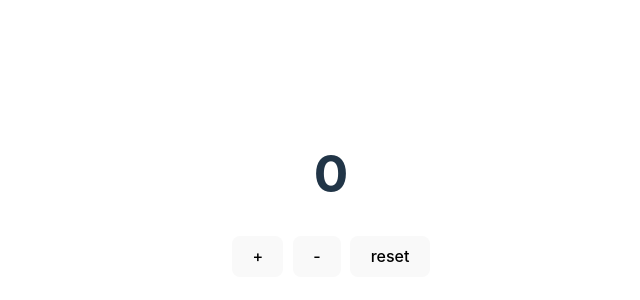
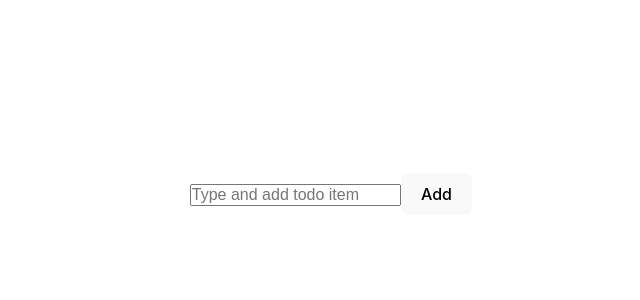
Before and after one commit to nuridinmohammad/create-react-app, a React (Vite) app: page / in a window 1280 px wide. Shown: the part 206-506 px from the top of the page, without its empty margins (309-949 px from the left). Built offline with nearby package versions, Linux system fonts and the light colour scheme.

Commit message:
todos app menggunakan hook useReducer dan useContext

```diff
--- a/src/App.jsx
+++ b/src/App.jsx
@@ -1,12 +1,14 @@
-import { useState } from "react";
 import "./App.css";
-import Counter from "./counter/Counter";
+import TodoList, { Provider, AddTodo } from "./todos/TodoList";
 
 function App() {
   return (
     <div className="App">
       <div className="card">
-        <Counter />
+        <Provider>
+          <AddTodo />
+          <TodoList />
+        </Provider>
       </div>
     </div>
   );
--- a/src/index.css
+++ b/src/index.css
@@ -1,3 +1,12 @@
+* {
+  padding: 0;
+  margin: 0;
+  box-sizing: border-box;
+  font-size: 100%;
+  outline: none;
+  list-style-type: none;
+}
+
 :root {
   font-family: Inter, system-ui, Avenir, Helvetica, Arial, sans-serif;
   line-height: 1.5;
--- /dev/null
+++ b/src/todos/TodoList.jsx
@@ -0,0 +1,115 @@
+import React from "react";
+
+const initialState = {
+  todoList: [],
+};
+
+const actions = {
+  ADD_TODO_ITEM: "ADD_TODO_ITEM",
+  REMOVE_TODO_ITEM: "REMOVE_TODO_ITEM",
+  TOGGLE_COMPLETED: "TOGGLE_COMPLETED",
+};
+
+const reducer = (state, action) => {
+  switch (action.type) {
+    case actions.ADD_TODO_ITEM:
+      return {
+        todoList: [
+          ...state.todoList,
+          {
+            id: new Date().valueOf(),
+            label: action.todoItemLabel,
+            completed: false,
+          },
+        ],
+      };
+    case actions.REMOVE_TODO_ITEM: {
+      const filteredTodoItem = state.todoList.filter(
+        (todoItem) => todoItem.id !== action.todoItemId
+      );
+      return { todoList: filteredTodoItem };
+    }
+    case actions.TOGGLE_COMPLETED: {
+      const updatedTodoList = state.todoList.map((todoItem) =>
+        todoItem.id === action.todoItemId
+          ? { ...todoItem, completed: !todoItem.completed }
+          : todoItem
+      );
+      return { todoList: updatedTodoList };
+    }
+    default:
+      return state;
+  }
+};
+
+const TodoListContext = React.createContext();
+
+export const Provider = ({ children }) => {
+  const [state, dispatch] = React.useReducer(reducer, initialState);
+
+  const value = {
+    todoList: state.todoList,
+    addTodoItem: (todoItemLabel) => {
+      dispatch({ type: actions.ADD_TODO_ITEM, todoItemLabel });
+    },
+    removeTodoItem: (todoItemId) => {
+      dispatch({ type: actions.REMOVE_TODO_ITEM, todoItemId });
+    },
+    markAsCompleted: (todoItemId) => {
+      dispatch({ type: actions.TOGGLE_COMPLETED, todoItemId });
+    },
+  };
+
+  return (
+    <TodoListContext.Provider value={value}>
+      {children}
+    </TodoListContext.Provider>
+  );
+};
+
+export const AddTodo = () => {
+  const [inputValue, setInputValue] = React.useState("");
+  const { addTodoItem } = React.useContext(TodoListContext);
+
+  return (
+    <>
+      <input
+        type="text"
+        value={inputValue}
+        placeholder={"Type and add todo item"}
+        onChange={(e) => setInputValue(e.target.value)}
+      />
+      <button
+        onClick={() => {
+          addTodoItem(inputValue);
+          setInputValue("");
+        }}>
+        Add
+      </button>
+    </>
+  );
+};
+
+const TodoList = () => {
+  const { todoList, removeTodoItem, markAsCompleted } =
+    React.useContext(TodoListContext);
+  return (
+    <ul>
+      {todoList.map((todoItem) => (
+        <li
+          className={`todoItem ${todoItem.completed ? "completed" : ""}`}
+          key={todoItem.id}
+          onClick={() => markAsCompleted(todoItem.id)}>
+          {todoItem.label}
+          <button
+            className="delete"
+            onClick={() => removeTodoItem(todoItem.id)}>
+            X
+          </button>
+        </li>
+      ))}
+    </ul>
+  );
+};
+
+export default TodoList;
```
